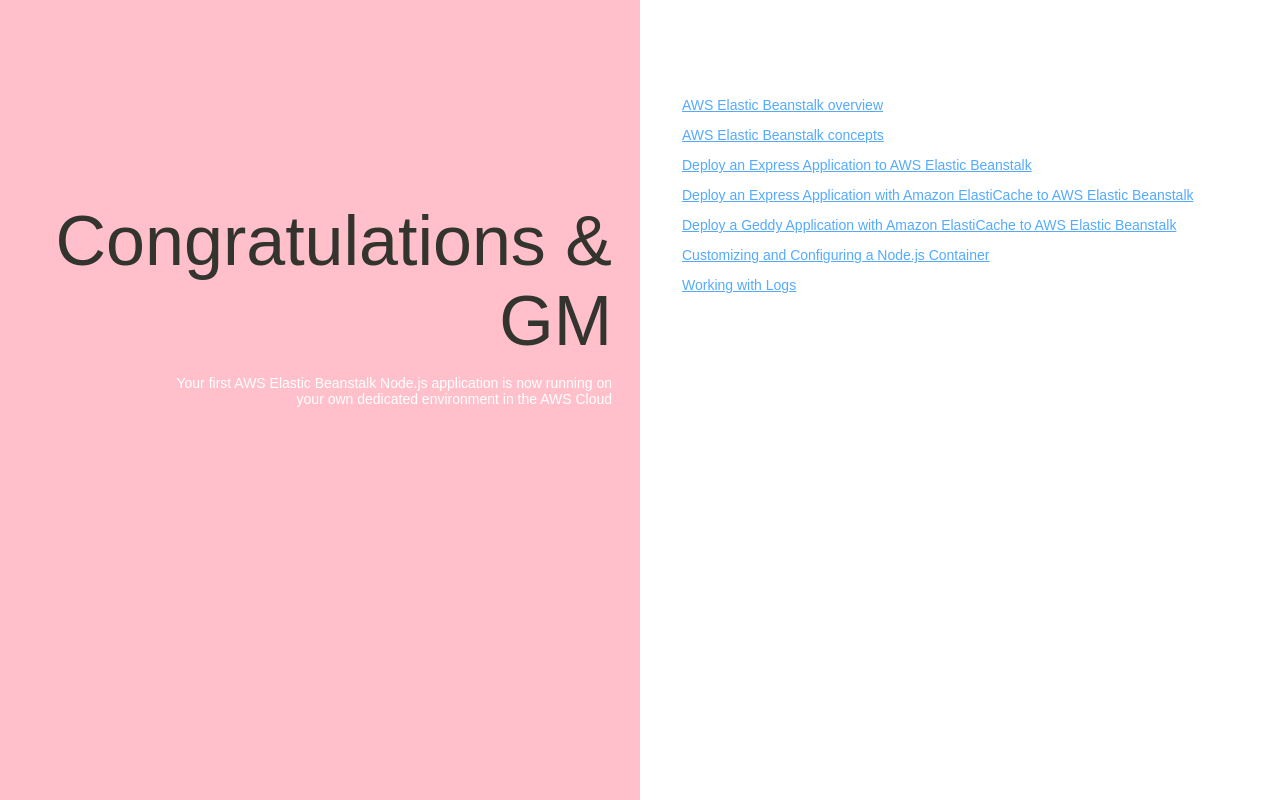
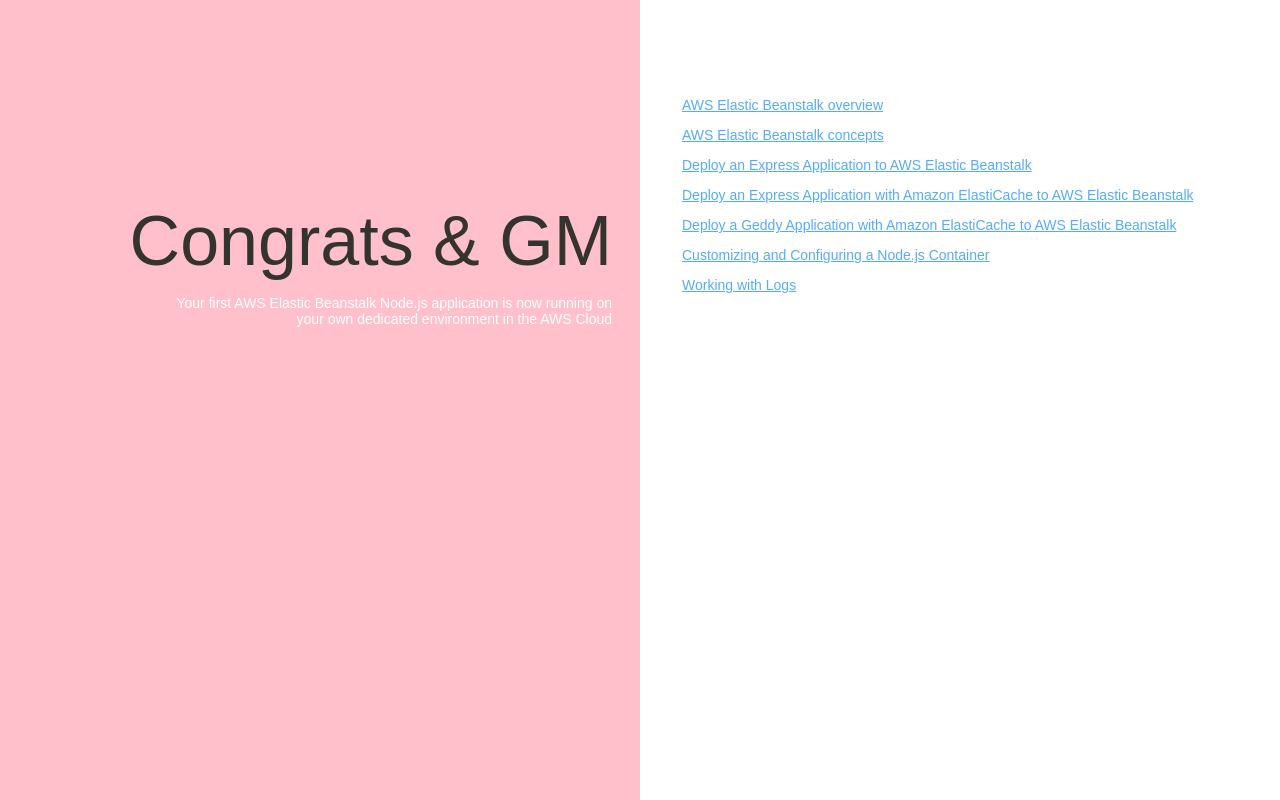
Before and after one commit to sudhakar1324/AWSCICDCodeDeploy1030, a plain HTML site: page index.html in a window 1280 px wide. Drawn offline with Linux system fonts and the light colour scheme.

Commit message:
Update index.html

```diff
--- a/index.html
+++ b/index.html
@@ -74,7 +74,7 @@
   </head>
   <body>
     <div class="textColumn">
-      <h1>Congratulations & GM</h1>
+      <h1>Congrats & GM</h1>
       <p>Your first AWS Elastic Beanstalk Node.js application is now running on your own dedicated environment in the AWS Cloud</p>
     </div>
     <div class="linksColumn">
```
